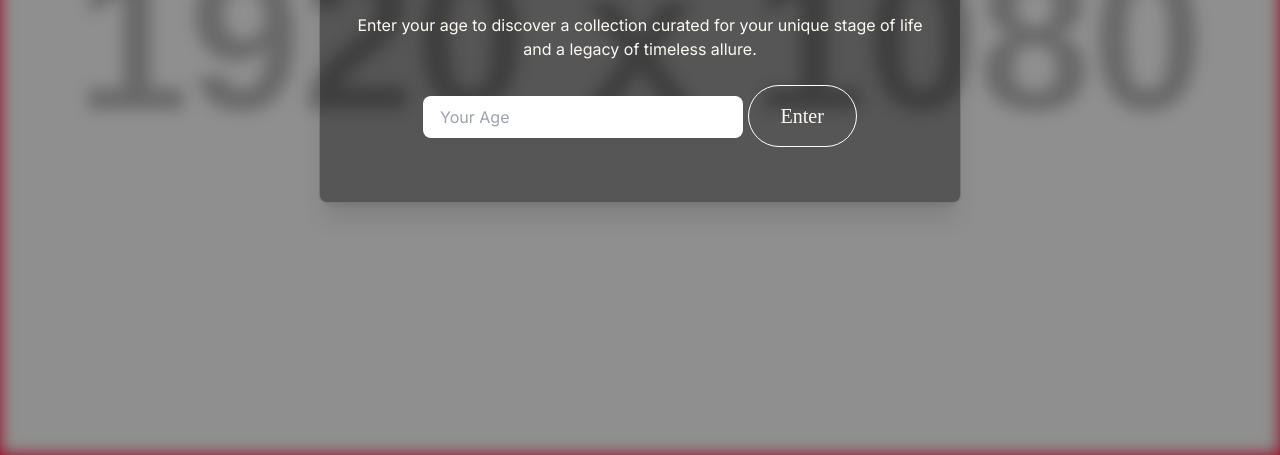
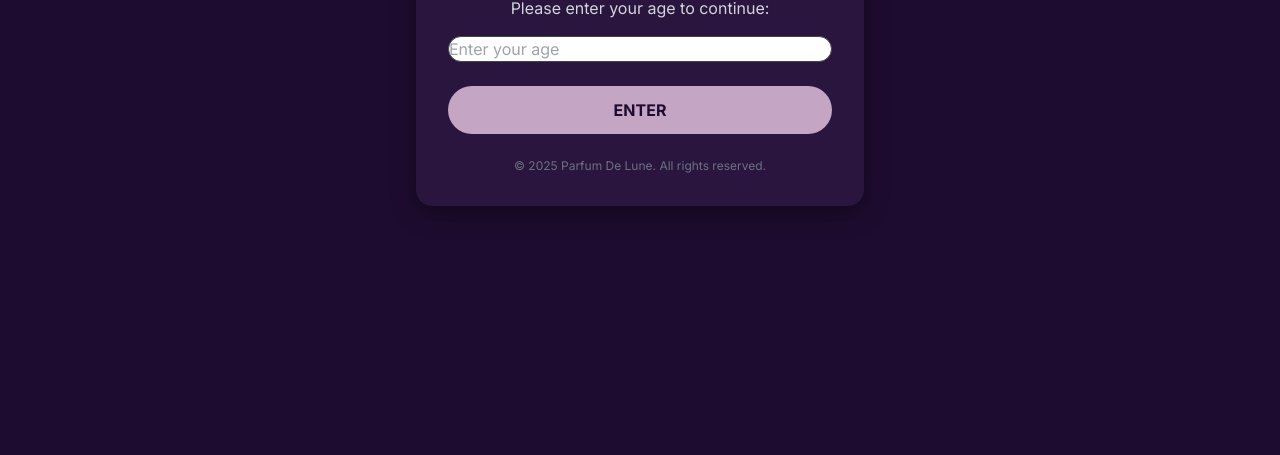
Before and after one commit to AwanishVinayak/Web, a plain HTML site: page age-gate.html in a window 1280 px wide. Shown: the part 345-800 px from the top of the page. Drawn offline with nearby package versions, Linux system fonts and the light colour scheme; placeholder pictures from the web are drawn by us; a web font is replaced by a local one.

Commit message:
Update age-gate.html

```diff
--- a/age-gate.html
+++ b/age-gate.html
@@ -3,87 +3,63 @@
 <head>
   <meta charset="UTF-8">
   <meta name="viewport" content="width=device-width, initial-scale=1.0">
-    <title>Age Verification</title>
+  <title>Age Verification | Parfum De Lune</title>
   <script src="https://cdn.tailwindcss.com"></script>
+  <link href="https://fonts.googleapis.com/css2?family=Didot+Prime&family=Inter:wght@300;400;500;700&display=swap" rel="stylesheet">
   <style>
-        @import url('https://fonts.googleapis.com/css2?family=Didot+Prime&display=swap');
-        @import url('https://fonts.googleapis.com/css2?family=Inter:wght@400;700&display=swap');
-
-        :root {
-            --color-rich-red: #9A031E;
-            --color-light-cream: #FDF9F3;
+    body {
+      font-family: 'Inter', sans-serif;
+      background-color: #1E0C30; /* dark purple */
+      color: #f9f7f4; /* off white */
     }
-
-        .bg-rich-red { background-color: var(--color-rich-red); }
-        .text-light-cream { color: var(--color-light-cream); }
-        .placeholder-light-cream { color: var(--color-light-cream); }
-
-        .font-didot { font-family: 'Didot Prime', serif; }
-        .font-inter { font-family: 'Inter', sans-serif; }
-
-        body {
-            overflow-x: hidden;
+    .card {
+      background-color: #2A153F;
+      border-radius: 1rem;
+      padding: 2rem;
+      box-shadow: 0 8px 24px rgba(0,0,0,0.4);
     }
-
-        .hero-bg {
-            position: absolute;
-            top: 0;
-            left: 0;
-            width: 100%;
-            height: 100%;
-            background: url('https://placehold.co/1920x1080/9A031E/FDF9F3?text=Parfum+De+Lune') no-repeat center center/cover;
-            filter: blur(8px) brightness(0.7);
-            z-index: 0;
-            animation: fade-in 1.5s forwards;
+    .btn {
+      background-color: #C4A6C4; /* accent */
+      color: #1E0C30;
+      padding: 0.75rem 2rem;
+      border-radius: 9999px;
+      font-weight: bold;
+      text-transform: uppercase;
+      transition: background 0.3s;
     }
-
-        @keyframes fade-in {
-            from { opacity: 0; }
-            to { opacity: 1; }
+    .btn:hover {
+      background-color: #f9f7f4;
     }
-
-        @keyframes fade-out {
-            from { opacity: 1; }
-            to { opacity: 0; }
+    input {
+      border-radius: 9999px;
+      padding: 0.75rem 1.25rem;
+      border: 1px solid #444;
+      outline: none;
+      color: #1E0C30;
     }
   </style>
 </head>
-<body class="bg-rich-red text-light-cream font-inter">
+<body class="flex items-center justify-center min-h-screen">
 
-    <!-- Age Verification Page -->
-    <div id="age-verification" class="relative w-full h-screen flex flex-col items-center justify-center text-center p-8">
-        <div class="hero-bg"></div>
-        <div class="relative z-10 p-8 rounded-lg bg-black/40 shadow-xl border border-white/20 fade-in">
-            <h2 class="text-3xl sm:text-4xl md:text-5xl font-didot mb-6 text-white">Unveil Your Signature Scent</h2>
-            <p class="text-sm md:text-base max-w-xl mx-auto mb-6">Enter your age to discover a collection curated for your unique stage of life and a legacy of timeless allure.</p>
-            <input id="age-input" type="number" placeholder="Your Age" class="px-4 py-2 w-full max-w-xs rounded-lg bg-rich-red/50 text-light-cream border border-white/50 focus:outline-none focus:ring-2 focus:ring-white/50 placeholder-light-cream mb-4" min="1" max="120" required>
-            <button id="enter-btn" class="px-8 py-4 text-xl font-didot text-light-cream border border-white rounded-full transition duration-300 ease-in-out hover:bg-white/10 hover:text-white hover:scale-105">Enter</button>
-            <div id="age-message" class="mt-4 text-center text-sm"></div>
-        </div>
+  <div class="card text-center max-w-md w-full">
+    <h1 class="text-3xl font-serif text-accent mb-6">Parfum De Lune</h1>
+    <p class="mb-4 text-gray-300">Please enter your age to continue:</p>
+
+    <input type="number" id="age" placeholder="Enter your age" class="w-full mb-6">
+    <button class="btn w-full" onclick="verifyAge()">Enter</button>
+
+    <p class="mt-6 text-xs text-gray-500">&copy; 2025 Parfum De Lune. All rights reserved.</p>
   </div>
 
   <script>
-        document.addEventListener('DOMContentLoaded', () => {
-            const ageVerificationScreen = document.getElementById('age-verification');
-            const ageInput = document.getElementById('age-input');
-            const enterButton = document.getElementById('enter-btn');
-            const ageMessage = document.getElementById('age-message');
-
-            enterButton.addEventListener('click', () => {
-                const age = parseInt(ageInput.value, 10);
-                const requiredAge = 13;
-
-                if (isNaN(age) || age < requiredAge) {
-                    ageMessage.textContent = 'Please enter a valid age to continue.';
-                    ageMessage.classList.add('text-white');
+    function verifyAge() {
+      const age = document.getElementById("age").value;
+      if (age >= 18) {
+        window.location.href = "index.html"; // redirect to main site
       } else {
-                    ageVerificationScreen.style.animation = 'fade-out 0.5s forwards';
-                    ageVerificationScreen.addEventListener('animationend', () => {
-                        window.location.href = 'index.html';
-                    }, { once: true });
+        alert("Sorry, you must be 18 or older to enter.");
       }
-            });
-        });
+    }
   </script>
 </body>
 </html>
```
Lines whose indentation alone changed are shown as unchanged.
